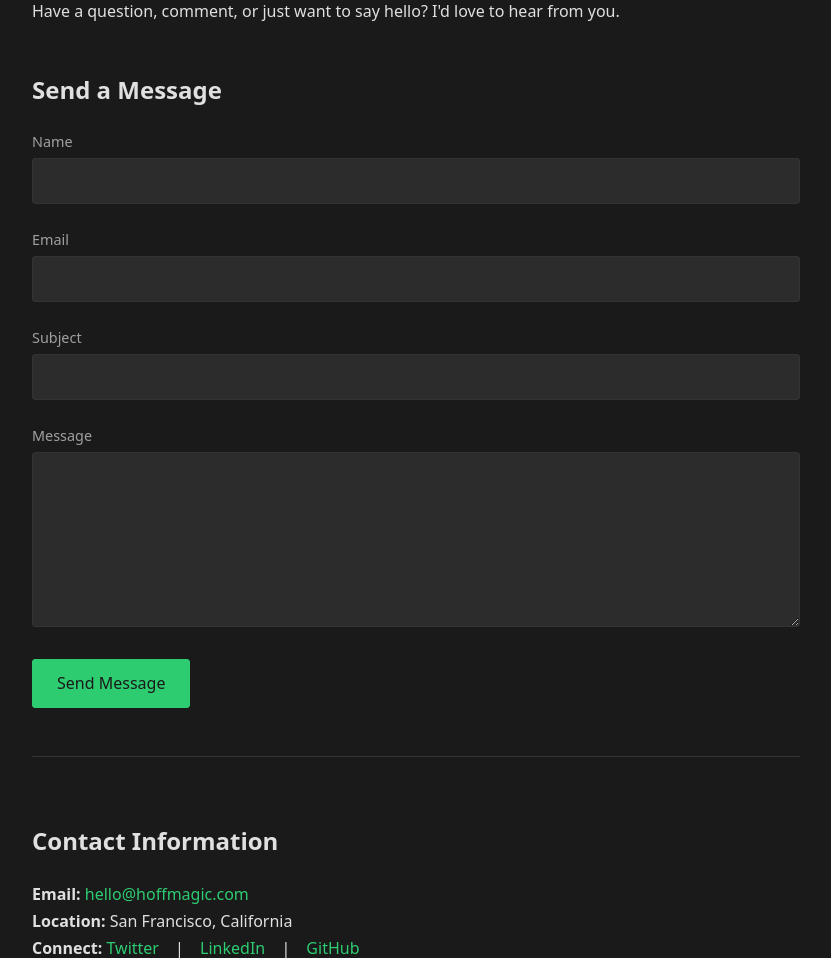
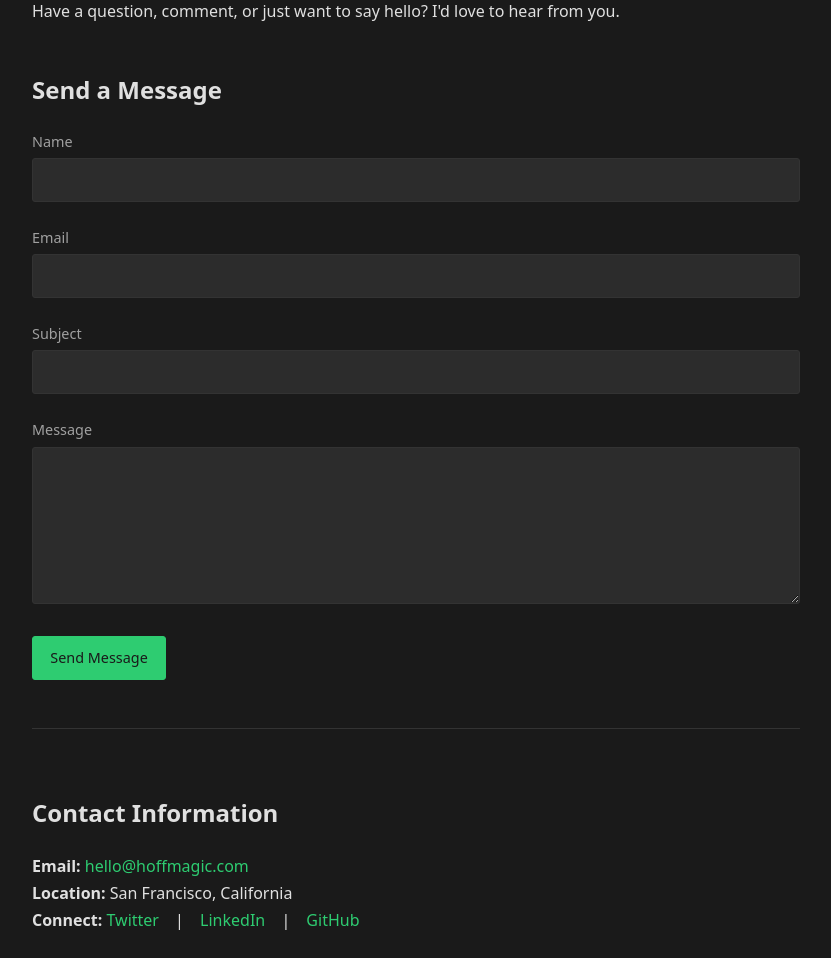
Before and after one commit to h0ffmann/hoffmagic, a FastAPI app: page /contact in a window 1280 px wide. Shown: the part 189-1147 px from the top of the page, without its empty margins (224-1055 px from the left). Run offline with FastAPI, Linux system fonts and the light colour scheme; parts of the project's set-up code (start-up, migrations or seed data) failed here and were passed over.

Commit message:
style: Simplify contact form inputs to inherit base styles

```diff
--- a/src/hoffmagic/templates/contact.html
+++ b/src/hoffmagic/templates/contact.html
@@ -17,30 +17,25 @@
             <div class="contact-form-section" style="margin-top: 3em;">
                 <h2 class="text-2xl font-bold mb-6">Send a Message</h2>
                 <form id="contact-form" class="space-y-6">
-                     {# Simplified Form Styling inline or via minimalist.css #}
+                     {# Inputs inherit styles from minimalist.css #}
                      <div style="margin-bottom: 1em;">
                          <label for="name" style="display: block; margin-bottom: 0.3em; font-size: 0.9em; color: var(--color-text-secondary);">Name</label>
-                            <input type="text" id="name" name="name" required
-                                style="width: 100%; padding: 0.6em; border: 1px solid var(--color-border); background-color: var(--color-bg-secondary); color: var(--color-text-primary); border-radius: 3px; font-size: 1em;">
+                            <input type="text" id="name" name="name" required style="width: 100%;">
                      </div>
                     <div style="margin-bottom: 1em;">
                          <label for="email" style="display: block; margin-bottom: 0.3em; font-size: 0.9em; color: var(--color-text-secondary);">Email</label>
-                            <input type="email" id="email" name="email" required
-                                style="width: 100%; padding: 0.6em; border: 1px solid var(--color-border); background-color: var(--color-bg-secondary); color: var(--color-text-primary); border-radius: 3px; font-size: 1em;">
+                            <input type="email" id="email" name="email" required style="width: 100%;">
                     </div>
                     <div style="margin-bottom: 1em;">
                          <label for="subject" style="display: block; margin-bottom: 0.3em; font-size: 0.9em; color: var(--color-text-secondary);">Subject</label>
-                        <input type="text" id="subject" name="subject" required
-                                style="width: 100%; padding: 0.6em; border: 1px solid var(--color-border); background-color: var(--color-bg-secondary); color: var(--color-text-primary); border-radius: 3px; font-size: 1em;">
+                        <input type="text" id="subject" name="subject" required style="width: 100%;">
                     </div>
                     <div style="margin-bottom: 1em;">
                          <label for="message" style="display: block; margin-bottom: 0.3em; font-size: 0.9em; color: var(--color-text-secondary);">Message</label>
-                        <textarea id="message" name="message" rows="6" required
-                                   style="width: 100%; padding: 0.6em; border: 1px solid var(--color-border); background-color: var(--color-bg-secondary); color: var(--color-text-primary); border-radius: 3px; font-size: 1em; line-height: 1.6;"></textarea>
+                        <textarea id="message" name="message" rows="6" required style="width: 100%; line-height: 1.6;"></textarea>
                     </div>
                     <div style="margin-top: 1.5em;">
-                        <button type="submit"
-                                style="padding: 0.6em 1.5em; border: 1px solid var(--color-accent); background-color: var(--color-accent); color: var(--color-bg-primary); border-radius: 3px; cursor: pointer; font-size: 1em;">
+                        <button type="submit"> {# Button inherits styles #}
                             Send Message
                         </button>
                     </div>
```
